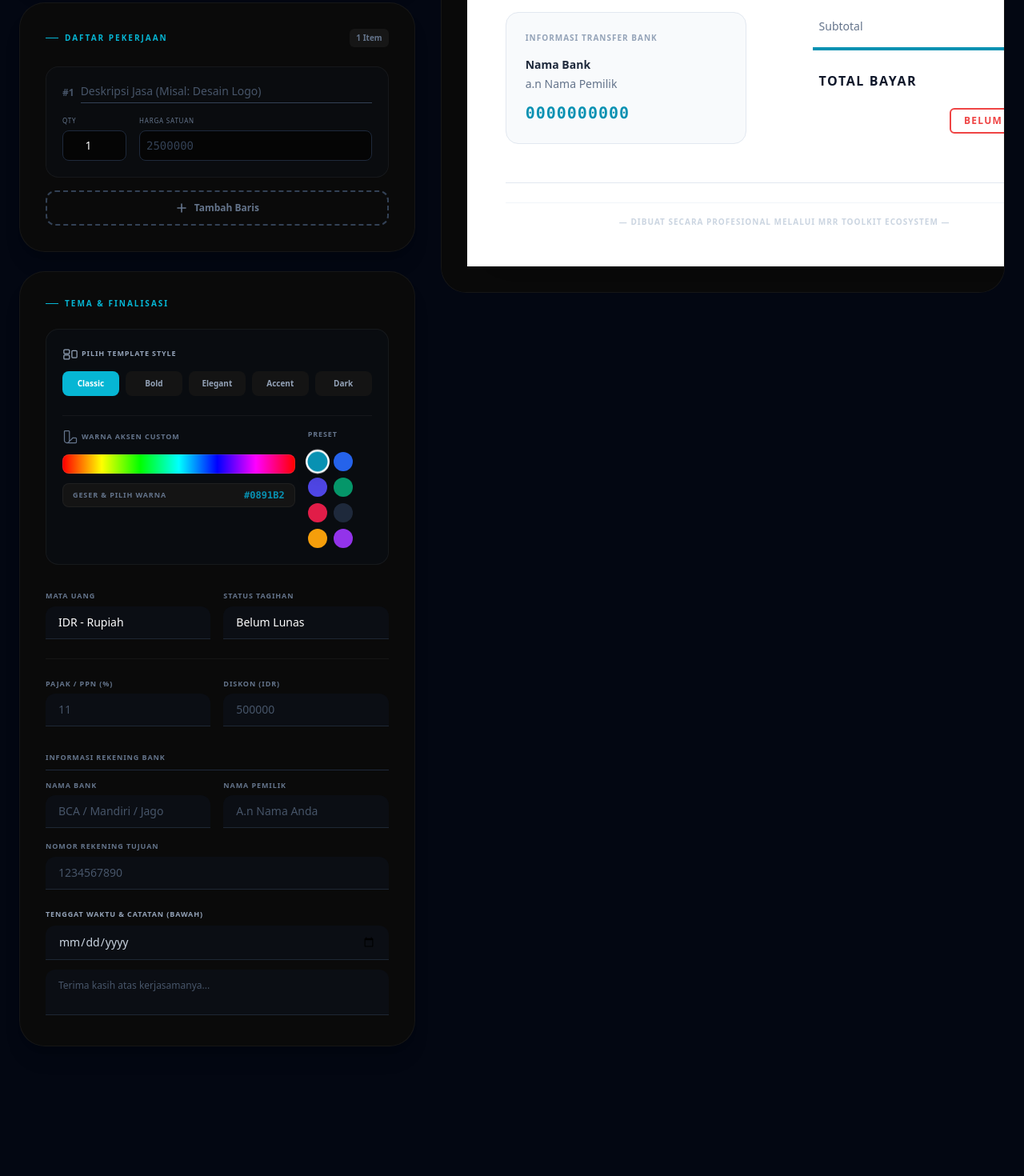
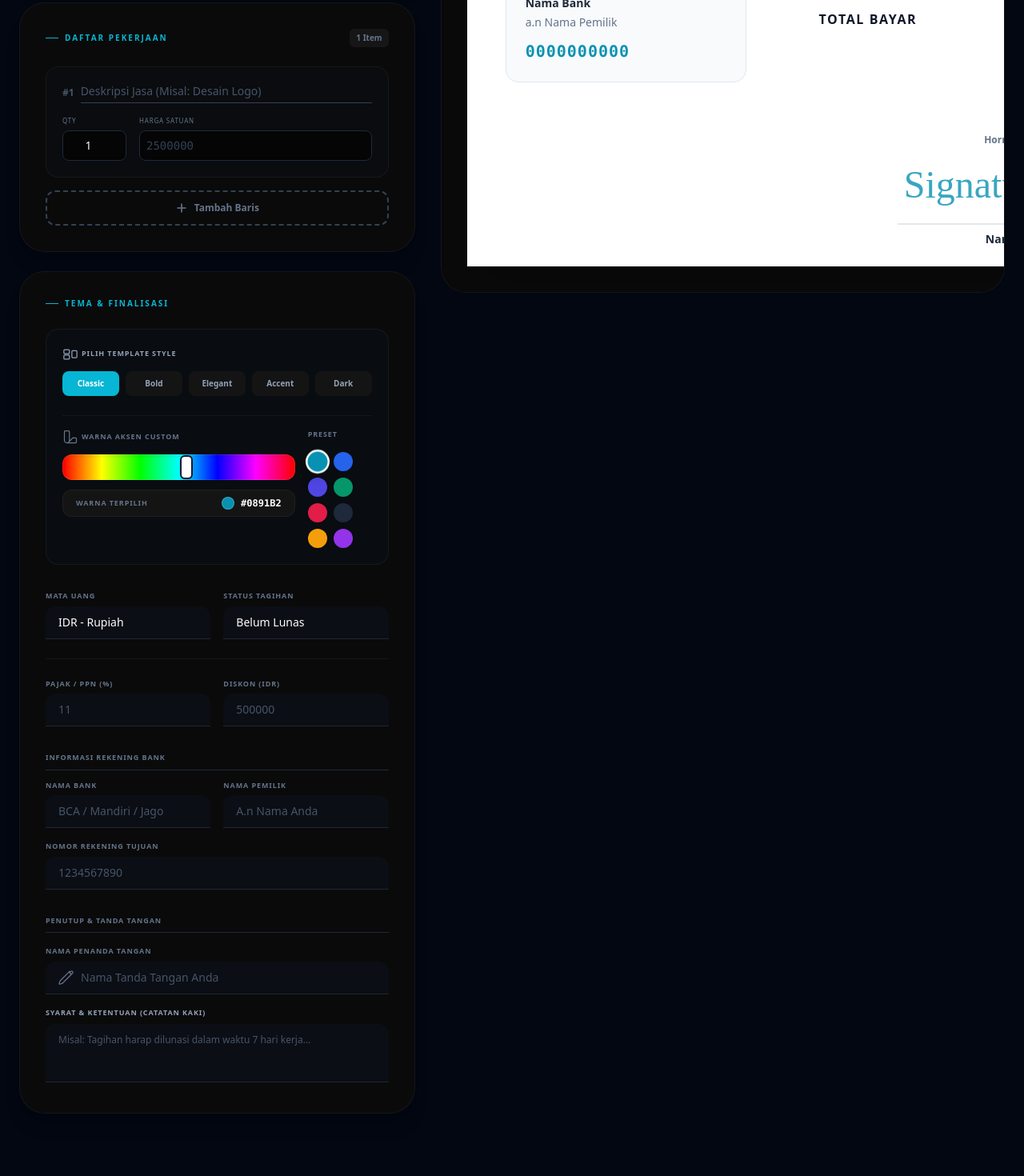
Before and after one commit to Rafli161102/CV-MRR, a Next.js app: page /toolkit/freelance-invoice in a window 1280 px wide. Shown: the part 1240-2710 px from the top of the page at 80% size. Built offline with nearby package versions, Linux system fonts and the light colour scheme.

Commit message:
Update page.jsx

```diff
--- a/src/app/toolkit/freelance-invoice/page.jsx
+++ b/src/app/toolkit/freelance-invoice/page.jsx
@@ -4,7 +4,7 @@ import React, { useState, useRef, useEffect } from 'react';
 import Link from 'next/link';
 
 // =========================================================================
-// KOMPONEN IKON SVG (Aman untuk Vercel SSR)
+// KOMPONEN IKON SVG MINIMALIS & PREMIUM
 // =========================================================================
 const IconCalc = () => <svg xmlns="http://www.w3.org/2000/svg" fill="none" viewBox="0 0 24 24" strokeWidth={1.5} stroke="currentColor" className="w-5 h-5"><path strokeLinecap="round" strokeLinejoin="round" d="M15.75 15.75V18m-7.5-6.75h.008v.008H8.25v-.008zm0 2.25h.008v.008H8.25v-.008zm0 2.25h.008v.008H8.25v-.008zm0 2.25h.008v.008H8.25v-.008zm3.75-6.75h.008v.008h-.008v-.008zm0 2.25h.008v.008h-.008v-.008zm0 2.25h.008v.008h-.008v-.008zm0 2.25h.008v.008h-.008v-.008zm-7.5-12h7.5A2.25 2.25 0 0121 4.5v15a2.25 2.25 0 01-2.25 2.25h-7.5A2.25 2.25 0 019 19.5v-15A2.25 2.25 0 0111.25 2.25z" /></svg>;
 const IconDoc = () => <svg xmlns="http://www.w3.org/2000/svg" fill="none" viewBox="0 0 24 24" strokeWidth={1.5} stroke="currentColor" className="w-5 h-5"><path strokeLinecap="round" strokeLinejoin="round" d="M19.5 14.25v-2.625a3.375 3.375 0 00-3.375-3.375h-1.5A1.125 1.125 0 0113.5 7.125v-1.5a3.375 3.375 0 00-3.375-3.375H8.25m2.25 0H5.625c-.621 0-1.125.504-1.125 1.125v17.25c0 .621.504 1.125 1.125 1.125h12.75c.621 0 1.125-.504 1.125-1.125V11.25a9 9 0 00-9-9z" /></svg>;
@@ -15,9 +15,10 @@ const IconLeft = () => <svg xmlns="http://www.w3.org/2000/svg" fill="none" viewB
 const IconImage = () => <svg xmlns="http://www.w3.org/2000/svg" fill="none" viewBox="0 0 24 24" strokeWidth={1.5} stroke="currentColor" className="w-5 h-5"><path strokeLinecap="round" strokeLinejoin="round" d="M2.25 15.75l5.159-5.159a2.25 2.25 0 013.182 0l5.159 5.159m-1.5-1.5l1.409-1.409a2.25 2.25 0 013.182 0l2.909 2.909m-18 3.75h16.5a1.5 1.5 0 001.5-1.5V6a1.5 1.5 0 00-1.5-1.5H3.75A1.5 1.5 0 002.25 6v12a1.5 1.5 0 001.5 1.5zm10.5-11.25h.008v.008h-.008V8.25zm.375 0a.375.375 0 11-.75 0 .375.375 0 01.75 0z" /></svg>;
 const IconLayout = () => <svg xmlns="http://www.w3.org/2000/svg" fill="none" viewBox="0 0 24 24" strokeWidth={1.5} stroke="currentColor" className="w-5 h-5"><path strokeLinecap="round" strokeLinejoin="round" d="M2.25 7.125C2.25 6.504 2.754 6 3.375 6h6c.621 0 1.125.504 1.125 1.125v3.75c0 .621-.504 1.125-1.125 1.125h-6A1.125 1.125 0 012.25 10.875v-3.75zM14.25 8.625c0-.621.504-1.125 1.125-1.125h5.25c.621 0 1.125.504 1.125 1.125v8.25c0 .621-.504 1.125-1.125 1.125h-5.25a1.125 1.125 0 01-1.125-1.125v-8.25zM3.375 14.25c-.621 0-1.125.504-1.125 1.125v3.75c0 .621.504 1.125 1.125 1.125h6c.621 0 1.125-.504 1.125-1.125v-3.75c0-.621-.504-1.125-1.125-1.125h-6z" /></svg>;
 const IconPalette = () => <svg xmlns="http://www.w3.org/2000/svg" fill="none" viewBox="0 0 24 24" strokeWidth={1.5} stroke="currentColor" className="w-5 h-5"><path strokeLinecap="round" strokeLinejoin="round" d="M4.098 19.902a3.75 3.75 0 005.304 0l6.401-6.402M6.75 21A3.75 3.75 0 013 17.25V4.125C3 3.504 3.504 3 4.125 3h5.25c.621 0 1.125.504 1.125 1.125v4.072M6.75 21a3.75 3.75 0 003.75-3.75V8.197M6.75 21h13.125c.621 0 1.125-.504 1.125-1.125v-5.25c0-.621-.504-1.125-1.125-1.125h-4.072" /></svg>;
+const IconSignature = () => <svg xmlns="http://www.w3.org/2000/svg" fill="none" viewBox="0 0 24 24" strokeWidth={1.5} stroke="currentColor" className="w-5 h-5"><path strokeLinecap="round" strokeLinejoin="round" d="M16.862 4.487l1.687-1.688a1.875 1.875 0 112.652 2.652L6.832 19.82a4.5 4.5 0 01-1.89 1.12l-2.827.942a.75.75 0 01-.95-.95l.942-2.827a4.5 4.5 0 011.12-1.89l13.635-13.731zm0 0L19.5 7.125" /></svg>;
 
 // =========================================================================
-// ALGORITMA KONVERSI & FORMATTER
+// ALGORITMA KONVERSI (Hex to HSL & Formatter)
 // =========================================================================
 const formatCurrency = (number, currencyCode) => {
   if (!number) return "0";
@@ -37,8 +38,31 @@ const hslToHex = (h, s, l) => {
   return `#${f(0)}${f(8)}${f(4)}`;
 };
 
+// Merubah warna HEX kembali ke koordinat Hue (0-360) agar slider bisa menyesuaikan posisi
+const hexToHue = (hex) => {
+  let r = 0, g = 0, b = 0;
+  if (hex.length === 4) {
+    r = parseInt(hex[1] + hex[1], 16); g = parseInt(hex[2] + hex[2], 16); b = parseInt(hex[3] + hex[3], 16);
+  } else if (hex.length === 7) {
+    r = parseInt(hex.substring(1, 3), 16); g = parseInt(hex.substring(3, 5), 16); b = parseInt(hex.substring(5, 7), 16);
+  }
+  r /= 255; g /= 255; b /= 255;
+  const max = Math.max(r, g, b), min = Math.min(r, g, b);
+  let h = 0;
+  if (max !== min) {
+    const d = max - min;
+    switch (max) {
+      case r: h = (g - b) / d + (g < b ? 6 : 0); break;
+      case g: h = (b - r) / d + 2; break;
+      case b: h = (r - g) / d + 4; break;
+    }
+    h /= 6;
+  }
+  return h * 360;
+};
+
 // =========================================================================
-// KOMPONEN UI EKSTERNAL (Anti Keyboard Hilang)
+// KOMPONEN INPUT FORM REUSABLE (Diletakkan di luar agar Keyboard tidak hilang)
 // =========================================================================
 const CleanInput = ({ label, name, type = "text", value, onChange, placeholder = "", prefix = "" }) => (
   <div className="relative group w-full">
@@ -65,18 +89,33 @@ const CleanSelect = ({ label, name, value, onChange, options }) => (
 );
 
 const CustomColorSlider = ({ color, onChange }) => {
+  const hue = hexToHue(color) || 0; // Mengambil koordinat slider dari warna saat ini
+
   return (
     <div className="w-full flex flex-col gap-3">
-      <div className="relative w-full h-6 rounded-lg overflow-hidden border border-white/10" style={{ background: 'linear-gradient(to right, #ff0000, #ffff00, #00ff00, #00ffff, #0000ff, #ff00ff, #ff0000)' }}>
+      {/* Slider Visual Anti-Popup */}
+      <div className="relative w-full h-8 rounded-xl overflow-hidden border border-white/10 shadow-inner" style={{ background: 'linear-gradient(to right, #ff0000, #ffff00, #00ff00, #00ffff, #0000ff, #ff00ff, #ff0000)' }}>
+
+        {/* Indikator Pemilih Warna (Thumb) */}
+        <div
+          className="absolute top-0 bottom-0 w-4 bg-white border-2 border-slate-900 rounded-md shadow-md pointer-events-none transition-transform duration-75"
+          style={{ left: `clamp(0px, calc(${(hue / 360) * 100}% - 8px), calc(100% - 16px))` }}
+        />
+
+        {/* Input asli (tersembunyi tapi bisa digeser) */}
         <input
-          type="range" min="0" max="360" defaultValue="190"
+          type="range" min="0" max="360" value={hue}
           onChange={(e) => onChange(hslToHex(e.target.value, 100, 50))}
           className="absolute inset-0 w-full h-full opacity-0 cursor-pointer"
         />
       </div>
-      <div className="flex justify-between items-center bg-[#141414] rounded-lg px-3 py-1.5 border border-white/5">
-        <span className="text-[9px] font-bold text-slate-500 uppercase tracking-widest">Geser & Pilih Warna</span>
-        <span className="text-xs font-mono font-black" style={{ color: color }}>{color.toUpperCase()}</span>
+
+      <div className="flex justify-between items-center bg-[#141414] rounded-xl px-4 py-2 border border-white/5">
+        <span className="text-[9px] font-bold text-slate-500 uppercase tracking-widest">Warna Terpilih</span>
+        <div className="flex items-center gap-2">
+          <span className="w-4 h-4 rounded-full border border-white/20 shadow-sm" style={{ backgroundColor: color }}></span>
+          <span className="text-xs font-mono font-black text-white">{color.toUpperCase()}</span>
+        </div>
       </div>
     </div>
   );
@@ -88,7 +127,9 @@ const CustomColorSlider = ({ color, onChange }) => {
 export default function InvoiceStudio() {
   const [activeTab, setActiveTab] = useState('invoice');
 
+  // ==========================================
   // STATE: RATE CALCULATOR
+  // ==========================================
   const [calcMode, setCalcMode] = useState('monthly');
   const [targetAmount, setTargetAmount] = useState("");
   const [expenses, setExpenses] = useState("");
@@ -112,10 +153,12 @@ export default function InvoiceStudio() {
   const finalDailyRate = calcMode === 'monthly' ? (finalHourlyRate * numWorkHours) : 0;
   const finalProjectTotal = calcMode === 'project' ? (finalHourlyRate * totalHours) : 0;
 
-  // STATE: INVOICE GENERATOR
+  // ==========================================
+  // STATE: INVOICE GENERATOR (Kosong by default)
+  // ==========================================
   const [invoiceData, setInvoiceData] = useState({
     invoiceNo: "",
-    date: "", // Dikosongkan agar aman dari Hydration Mismatch di Next.js
+    date: "",
     dueDate: "",
     myName: "",
     myRole: "",
@@ -129,10 +172,11 @@ export default function InvoiceStudio() {
     taxRate: "",
     discount: "",
     notes: "",
+    signatureName: "", // Fitur Baru Tanda Tangan
     status: "UNPAID",
   });
 
-  // Efek untuk mengisi tanggal hari ini secara aman di sisi Client
+  // Efek pengisian tanggal otomatis (agar aman dari error Hydration Next.js)
   useEffect(() => {
     setInvoiceData(prev => ({ ...prev, date: new Date().toISOString().split('T')[0] }));
   }, []);
@@ -172,6 +216,7 @@ export default function InvoiceStudio() {
   return (
     <div className="min-h-screen bg-[#030712] text-slate-300 font-sans selection:bg-cyan-500 selection:text-white pb-32">
 
+      {/* HEADER NAVIGASI */}
       <div className="print:hidden relative pt-24 md:pt-32 pb-8 border-b border-white/5 z-40">
         <div className="max-w-7xl mx-auto px-4 sm:px-6 flex flex-col sm:flex-row items-start sm:items-center justify-between gap-6">
           <div className="flex items-center gap-4 w-full sm:w-auto">
@@ -311,7 +356,7 @@ export default function InvoiceStudio() {
                   </div>
                 </div>
                 <div className="space-y-4">
-                  <CleanInput label="Nama Lengkap / Brand" name="myName" value={invoiceData.myName} onChange={handleInvoiceChange} placeholder="M. Rafli Ramadhan" />
+                  <CleanInput label="Nama Lengkap / Brand" name="myName" value={invoiceData.myName} onChange={handleInvoiceChange} placeholder="Misal: John Doe Design" />
                   <CleanInput label="Profesi / Jabatan" name="myRole" value={invoiceData.myRole} onChange={handleInvoiceChange} placeholder="Graphic Designer" />
                   <div className="grid grid-cols-1 sm:grid-cols-2 gap-4">
                     <CleanInput label="Email" name="myEmail" type="email" value={invoiceData.myEmail} onChange={handleInvoiceChange} placeholder="hello@mrr.my.id" />
@@ -407,11 +452,12 @@ export default function InvoiceStudio() {
                   </div>
                   <CleanInput label="Nomor Rekening Tujuan" name="accNumber" value={invoiceData.accNumber} onChange={handleInvoiceChange} placeholder="1234567890" />
                 </div>
-                <div className="mt-4">
-                  <label className="block text-[9px] font-bold text-slate-400 uppercase tracking-widest mb-2">Tenggat Waktu & Catatan (Bawah)</label>
-                  <div className="space-y-3">
-                    <input type="date" name="dueDate" value={invoiceData.dueDate} onChange={handleInvoiceChange} className="w-full bg-[#0d1424]/40 border-b border-slate-700/50 focus:border-cyan-400 rounded-t-xl px-4 py-2.5 text-sm text-slate-300 outline-none transition-all" />
-                    <textarea name="notes" value={invoiceData.notes} onChange={handleInvoiceChange} rows={2} placeholder="Terima kasih atas kerjasamanya..." className="w-full bg-[#0d1424]/40 border-b border-slate-700/50 focus:border-cyan-400 rounded-t-xl px-4 py-3 text-xs text-slate-300 outline-none resize-none transition-all placeholder:text-slate-600"></textarea>
+                <h4 className="text-[9px] font-bold text-slate-500 uppercase tracking-widest mb-3 border-b border-slate-800 pb-2 mt-8">Penutup & Tanda Tangan</h4>
+                <div className="space-y-4 mt-4">
+                  <CleanInput label="Nama Penanda Tangan" name="signatureName" value={invoiceData.signatureName} onChange={handleInvoiceChange} placeholder="Nama Tanda Tangan Anda" prefix={<IconSignature />} />
+                  <div>
+                    <label className="block text-[9px] font-bold text-slate-400 uppercase tracking-widest mb-2">Syarat & Ketentuan (Catatan Kaki)</label>
+                    <textarea name="notes" value={invoiceData.notes} onChange={handleInvoiceChange} rows={3} placeholder="Misal: Tagihan harap dilunasi dalam waktu 7 hari kerja..." className="w-full bg-[#0d1424]/40 border-b border-slate-700/50 focus:border-cyan-400 rounded-t-xl px-4 py-3 text-xs text-slate-300 outline-none resize-none transition-all placeholder:text-slate-600"></textarea>
                   </div>
                 </div>
               </div>
@@ -422,14 +468,27 @@ export default function InvoiceStudio() {
               <div className="w-full overflow-x-auto bg-[#0a0a0a] rounded-[2rem] p-4 md:p-8 custom-scroll border border-white/5 print:border-none print:p-0 print:bg-white">
 
                 <div className="w-[794px] min-h-[1123px] mx-auto bg-white text-slate-900 shadow-2xl print:w-full print:min-h-0 print:shadow-none flex flex-col relative overflow-hidden transition-all duration-500">
+
+                  {/* WATERMARK STAMP UNTUK STATUS (PAID/UNPAID) */}
+                  {invoiceData.status === 'PAID' && (
+                    <div className="absolute top-[40%] left-1/2 -translate-x-1/2 -translate-y-1/2 -rotate-12 pointer-events-none opacity-10 select-none z-0">
+                      <div className="text-[120px] font-black tracking-widest text-emerald-500 border-[12px] border-emerald-500 px-12 py-6 rounded-3xl uppercase">LUNAS</div>
+                    </div>
+                  )}
+                  {invoiceData.status === 'UNPAID' && (
+                    <div className="absolute top-[40%] left-1/2 -translate-x-1/2 -translate-y-1/2 -rotate-12 pointer-events-none opacity-5 select-none z-0">
+                      <div className="text-[100px] font-black tracking-widest text-rose-500 border-[12px] border-rose-500 px-12 py-6 rounded-3xl uppercase text-center leading-tight">BELUM<br/>LUNAS</div>
+                    </div>
+                  )}
+
                   {template === 4 && <div className="absolute left-0 top-0 h-full w-4" style={{ backgroundColor: themeColor }}></div>}
-                  <div className={`flex-1 flex flex-col ${template === 4 ? 'pl-10' : ''}`}>
+                  <div className={`flex-1 flex flex-col z-10 ${template === 4 ? 'pl-10' : ''}`}>
                     <div className={`
                       ${template === 1 ? 'p-12 pb-8 flex justify-between items-start' : ''}
                       ${template === 2 ? 'p-12 text-white flex justify-between items-start' : ''}
                       ${template === 3 ? 'p-12 pb-8 flex flex-col items-center text-center' : ''}
                       ${template === 4 ? 'p-12 pb-8 flex justify-between items-start' : ''}
-                      ${template === 5 ? 'p-10 m-12 mb-8 rounded-2xl flex justify-between items-center text-white bg-slate-900' : ''}
+                      ${template === 5 ? 'p-10 m-12 mb-8 rounded-3xl flex justify-between items-center text-white bg-slate-900 shadow-xl' : ''}
                     `} style={template === 2 ? { backgroundColor: themeColor } : {}}>
                       <div className={`flex flex-col ${template === 3 ? 'items-center w-full' : 'max-w-[55%]'}`}>
                         {logo ? (
@@ -527,27 +586,33 @@ export default function InvoiceStudio() {
                             <span className="text-base font-black text-slate-900 uppercase tracking-widest">Total Bayar</span>
                             <span className="text-3xl font-black font-mono tracking-tighter" style={{ color: themeColor }}>{formatCurrency(grandTotal, currency)}</span>
                           </div>
-                          {invoiceData.status !== 'DRAFT' && (
-                             <div className="flex justify-end px-2 mt-4">
-                                <div className={`px-4 py-1.5 rounded-md font-black text-xs tracking-widest uppercase border-2 ${invoiceData.status === 'PAID' ? 'text-emerald-500 border-emerald-500' : 'text-red-500 border-red-500'}`}>
-                                  {invoiceData.status === 'PAID' ? 'LUNAS / PAID' : 'BELUM LUNAS'}
-                                </div>
-                             </div>
-                          )}
                         </div>
                       </div>
 
-                      <div className="mt-auto border-t border-slate-200 pt-6 pb-12 page-break-inside-avoid w-full">
-                        {invoiceData.notes && (
-                          <div className="mb-6 max-w-[80%]">
-                            <p className="text-[10px] font-bold text-slate-400 uppercase tracking-widest mb-1.5">Catatan Tambahan:</p>
-                            <p className="text-xs text-slate-500 font-medium whitespace-pre-wrap leading-relaxed">{invoiceData.notes}</p>
+                      {/* AREA TANDA TANGAN & FOOTER (FITUR BARU) */}
+                      <div className="flex justify-between items-end mt-4 mb-6 page-break-inside-avoid w-full">
+                        <div className="max-w-[60%]">
+                          {invoiceData.notes && (
+                            <div className="bg-slate-50/50 p-4 rounded-xl border border-slate-100">
+                              <p className="text-[10px] font-bold text-slate-400 uppercase tracking-widest mb-1.5">Syarat & Ketentuan:</p>
+                              <p className="text-xs text-slate-600 font-medium whitespace-pre-wrap leading-relaxed">{invoiceData.notes}</p>
+                            </div>
+                          )}
+                        </div>
+
+                        <div className="text-right flex flex-col items-end pr-4">
+                          <p className="text-xs text-slate-500 font-bold mb-2">Hormat Kami,</p>
+                          <div className="h-20 flex items-center justify-end overflow-hidden">
+                            <span className="text-5xl opacity-80" style={{ color: themeColor, fontFamily: "'Brush Script MT', 'Lucida Handwriting', cursive" }}>
+                              {invoiceData.signatureName || invoiceData.myName || "Signature"}
+                            </span>
                           </div>
-                        )}
-                        <div className="text-center text-slate-300 text-[10px] font-bold tracking-widest uppercase border-t border-slate-100 pt-4">
-                          <p>— Dibuat Secara Profesional Melalui MRR Toolkit Ecosystem —</p>
+                          <div className="w-48 border-b-2 border-slate-200 mt-2 mb-2"></div>
+                          <p className="text-sm font-bold text-slate-800">{invoiceData.myName || "Nama Anda"}</p>
+                          {invoiceData.myRole && <p className="text-[9px] text-slate-500 font-bold uppercase tracking-widest">{invoiceData.myRole}</p>}
                         </div>
                       </div>
+
                     </div>
                   </div>
                 </div>
```
